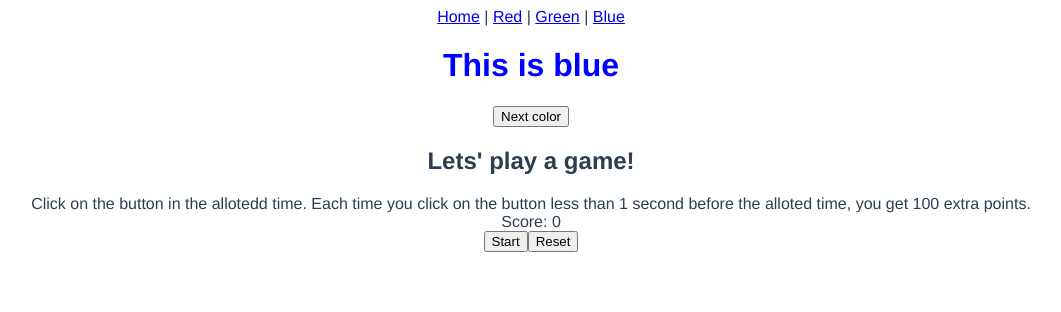
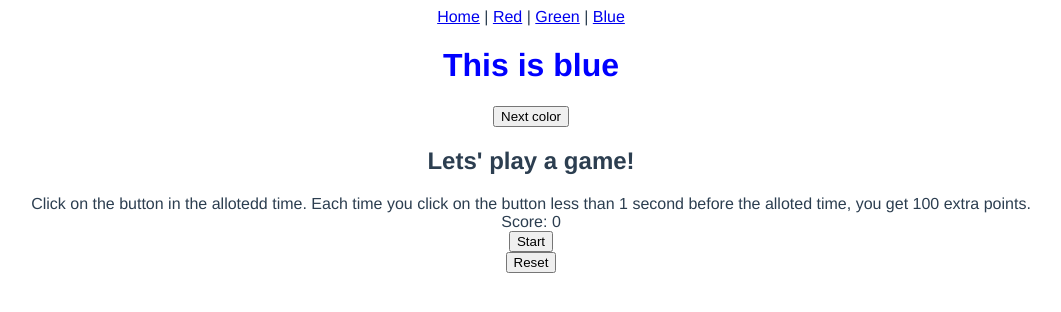
Before and after one commit to damstaylor/numworks, a Vue app: page /#/blue in a window 1280 px wide. Shown: the top 312 px of the page, without its empty margins (109-1170 px from the left). Built offline with nearby package versions, Linux system fonts and the light colour scheme.

Commit message:
Nest button into divs for better UX

```diff
--- a/src/pages/blue-page.vue
+++ b/src/pages/blue-page.vue
@@ -3,10 +3,14 @@
     <h2>Lets' play a game!</h2>
     <div>Click on the button in the allotedd time. Each time you click on the button less than 1 second before the alloted time, you get 100 extra points.</div>
     <div>Score: {{ getScore }}</div>
-    <button v-if="!isStarted" @click="start">Start</button>
-    <button v-else @click="stop">Stop</button>
+    <div>
+      <button v-if="!isStarted" @click="start">Start</button>
+      <button v-else @click="stop">Stop</button>
+    </div>
     <div v-if="message">{{ message }}</div>
-    <button @click="reset">Reset</button>
+    <div>
+      <button @click="reset">Reset</button>
+    </div>
   </div>
 </template>
 
```
